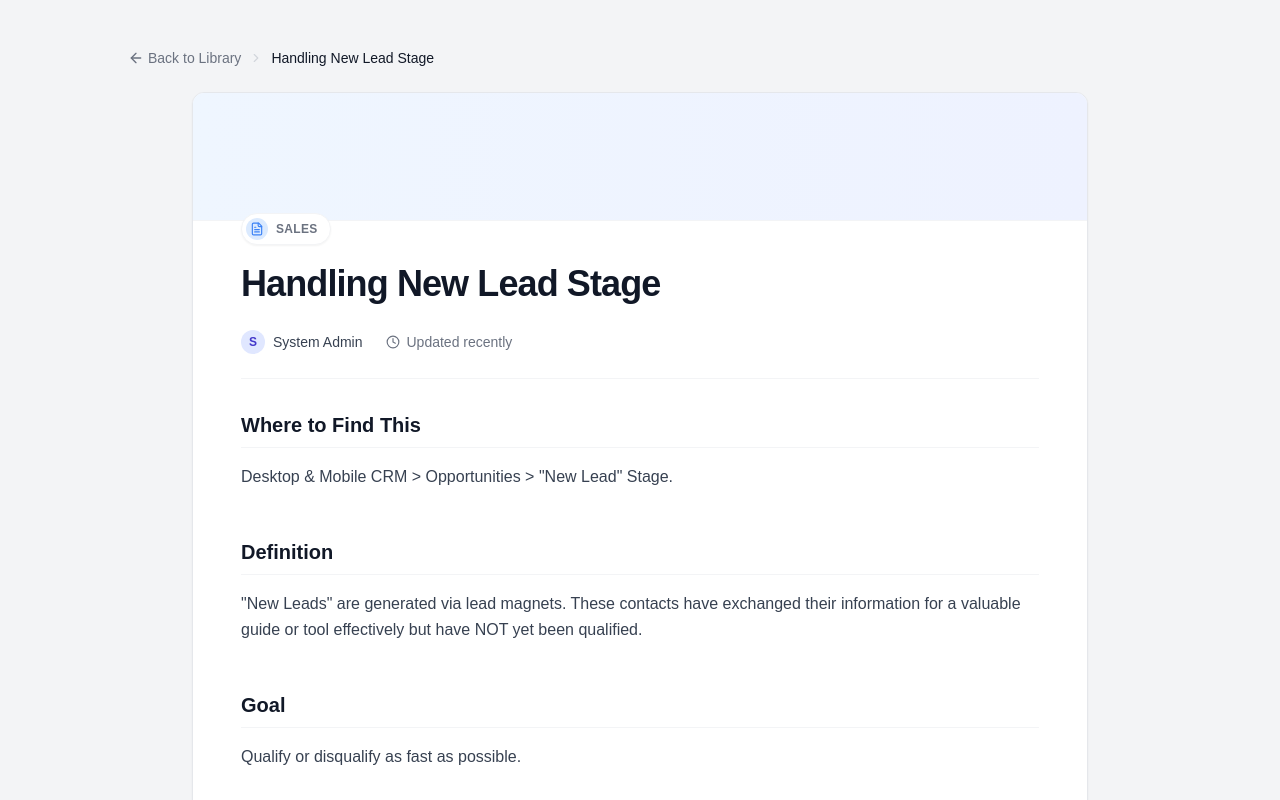
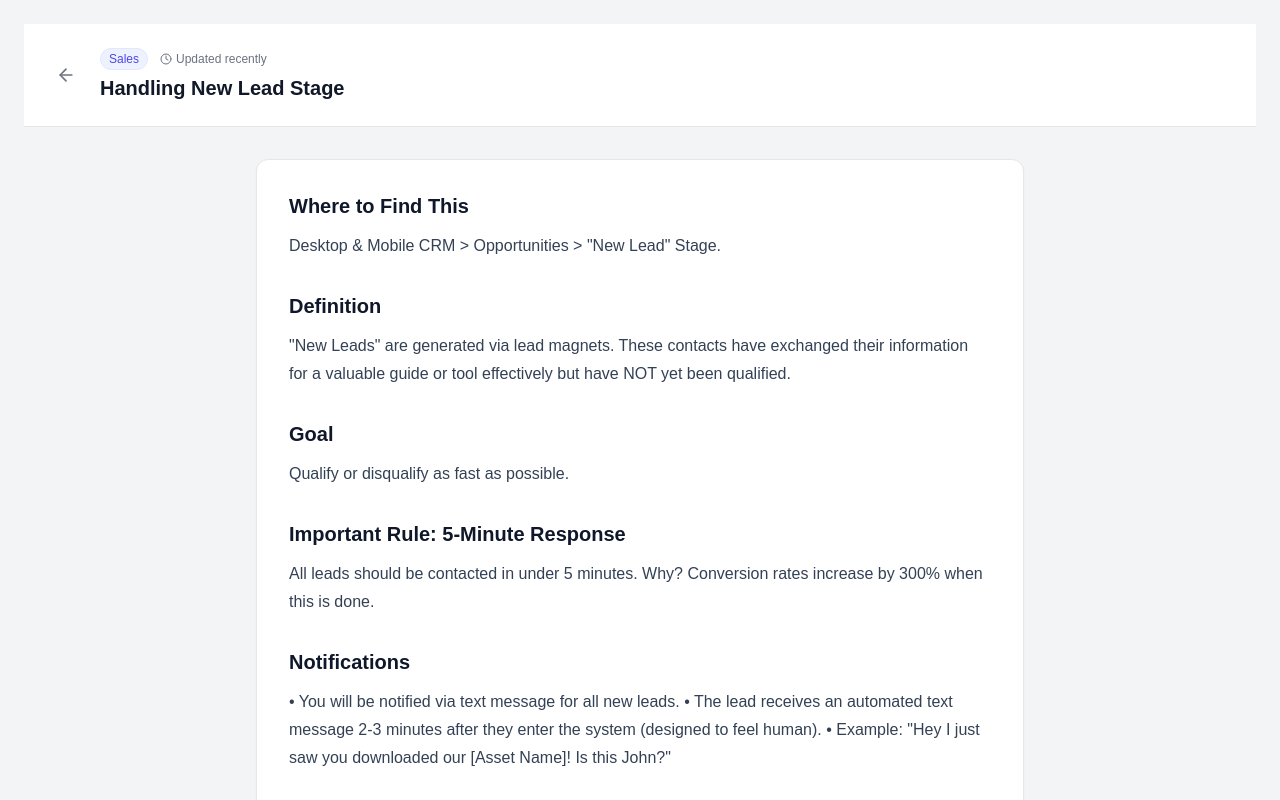
Before and after one commit to christianh0019/client-frameworks, a React (Vite) app: page / in a window 1280 px wide. Both pictures are taken after a click on the element 169 px from the left and 223 px from the top of the page. Shown: the top 800 px of the page. Built offline with nearby package versions, Linux system fonts and the light colour scheme; a web font is replaced by a local one.

Commit message:
Revamp SOP UI with React Markdown and Tailwind Typography

```diff
--- a/src/App.tsx
+++ b/src/App.tsx
@@ -1,4 +1,5 @@
 import { useState, useEffect } from 'react';
+import ReactMarkdown from 'react-markdown';
 import { Search, FileText, Play, Clock, ArrowRight, LayoutGrid, List, ArrowLeft, ChevronRight, CheckSquare } from 'lucide-react';
 
 // Types
@@ -85,137 +86,74 @@ const VideoCard = ({ video, onClick }: { video: Video, onClick: () => void }) =>
 
 // Detail Views
 
-const SOPDetail = ({ sop, onBack }: { sop: SOP, onBack: () => void }) => {
-    // Parse description bullets to create mock "content"
-    const contentPoints = sop.description.split('\n').map(l => l.replace('• ', '').trim()).filter(Boolean);
+const SOPDetail = ({ sop, onBack, onSOPClick }: { sop: SOP, onBack: () => void, onSOPClick?: (sopTitle: string) => void }) => {
+
+    // Helper to process internal links for Markdown
+    const processContent = (content: string) => {
+        // Replace [[LINK:Title]] with [Title](#sop-Title)
+        return content.replace(/\[\[LINK:(.*?)\]\]/g, (match, title) => {
+            return `[${title}](#sop-${title})`;
+        });
+    };
 
     return (
-        <div className="animate-in fade-in slide-in-from-bottom-4 duration-300 pb-12">
-            {/* Breadcrumb / Nav */}
-            <div className="max-w-5xl mx-auto py-6 flex items-center text-sm text-saas-text-secondary">
-                <button onClick={onBack} className="hover:text-saas-text-primary flex items-center transition-colors">
-                    <ArrowLeft size={16} className="mr-1" />
-                    Back to Library
+        <div className="flex flex-col h-full bg-saas-bg">
+            <div className="flex items-center justify-between p-6 border-b border-saas-border bg-white sticky top-0 z-10 w-full">
+                <div className="flex items-center space-x-4">
+                    <button
+                        onClick={onBack}
+                        className="p-2 hover:bg-saas-bg rounded-lg transition-colors text-saas-text-secondary hover:text-saas-text-primary"
+                    >
+                        <ArrowLeft size={20} />
                     </button>
-                <ChevronRight size={14} className="mx-2 text-gray-300" />
-                <span className="text-saas-text-primary font-medium truncate">{sop.title}</span>
-            </div>
-
-            {/* Document Content */}
-            <div className="max-w-4xl mx-auto bg-white rounded-xl shadow-sm border border-saas-border overflow-hidden">
-                {/* Header Banner */}
-                <div className="h-32 bg-gradient-to-r from-blue-50 to-indigo-50 border-b border-gray-100"></div>
-
-                <article className="px-12 py-10 -mt-12 relative">
-                    <div className="mb-8">
-                        <div className="inline-flex items-center space-x-2 mb-4 bg-white p-1 pr-3 rounded-full shadow-sm border border-gray-100">
-                            <div className="p-1 bg-blue-100 rounded-full text-saas-blue">
-                                <FileText size={14} />
-                            </div>
-                            <span className="text-xs font-semibold text-saas-text-secondary uppercase tracking-wide">
+                    <div>
+                        <div className="flex items-center space-x-3 mb-1">
+                            <span className="text-xs font-medium px-2 py-0.5 rounded-full bg-indigo-50 text-indigo-600 border border-indigo-100">
                                 {sop.category}
                             </span>
+                            <span className="text-xs text-saas-text-secondary flex items-center">
+                                <Clock size={12} className="mr-1" />
+                                Updated recently
+                            </span>
                         </div>
-                        <h1 className="text-4xl font-bold text-gray-900 mb-6 tracking-tight leading-tight">{sop.title}</h1>
-
-                        <div className="flex items-center space-x-6 text-sm text-gray-500 border-b border-gray-100 pb-6">
-                            <div className="flex items-center">
-                                <div className="w-6 h-6 rounded-full bg-indigo-100 flex items-center justify-center text-indigo-700 font-bold text-xs mr-2">S</div>
-                                <span className="font-medium text-gray-700">System Admin</span>
-                            </div>
-                            <div className="flex items-center">
-                                <Clock size={14} className="mr-1.5" />
-                                <span>Updated recently</span>
+                        <h2 className="text-xl font-bold text-saas-text-primary">{sop.title}</h2>
                     </div>
                 </div>
             </div>
 
-                    <div className="prose prose-slate max-w-none prose-headings:font-semibold prose-a:text-saas-blue">
-                        {sop.detailedContent ? (
-                            <div className="whitespace-pre-wrap font-sans text-gray-700 leading-relaxed text-base">
-                                {sop.detailedContent.split('\n').map((line, i) => {
-                                    const trimmed = line.trim();
-                                    if (!trimmed) return <div key={i} className="h-4"></div>;
-
-                                    // Headers (Markdown style ###)
-                                    if (trimmed.startsWith('### ')) {
-                                        return <h3 key={i} className="text-xl font-bold text-gray-900 mt-8 mb-4 border-b border-gray-100 pb-2">{trimmed.replace(/^###\s+/, '')}</h3>;
+            <div className="flex-1 overflow-y-auto p-8">
+                <div className="max-w-3xl mx-auto bg-white rounded-xl border border-saas-border shadow-sm p-8">
+                    <article className="prose prose-slate max-w-none prose-headings:font-bold prose-h1:text-3xl prose-h2:text-2xl prose-h3:text-xl prose-a:text-indigo-600 prose-a:no-underline hover:prose-a:underline prose-strong:font-bold prose-strong:text-slate-900">
+                        <ReactMarkdown
+                            components={{
+                                a: ({ node, ...props }) => {
+                                    const href = props.href || '';
+                                    if (href.startsWith('#sop-')) {
+                                        return (
+                                            <a
+                                                {...props}
+                                                href="#"
+                                                onClick={(e) => {
+                                                    e.preventDefault();
+                                                    const title = href.replace('#sop-', '');
+                                                    if (onSOPClick) {
+                                                        onSOPClick(title);
                                                     }
-
-                                    // Sub-headers / Keys
-                                    if (trimmed.endsWith(':') || (trimmed === trimmed.toUpperCase() && trimmed.length > 3 && !trimmed.includes(' ') && !trimmed.startsWith('[['))) {
-                                        return <strong key={i} className="block mt-4 mb-2 text-gray-900">{line}</strong>
-                                    }
-
-                                    // Link Detection [[LINK:SOP Title]]
-                                    const linkMatch = line.match(/\[\[LINK:(.*?)\]\]/);
-                                    if (linkMatch) {
-                                        const targetSop = linkMatch[1];
-                                        const parts = line.split(linkMatch[0]);
-                                        return (
-                                            <div key={i} className="my-2">
-                                                {parts[0]}
-                                                <button
-                                                    onClick={() => {
-                                                        const event = new CustomEvent('navigate-sop', { detail: targetSop });
-                                                        window.dispatchEvent(event);
                                                 }}
-                                                    className="inline-flex items-center text-saas-blue font-medium hover:underline cursor-pointer"
+                                                className="text-indigo-600 font-medium hover:text-indigo-800 transition-colors cursor-pointer"
                                             >
-                                                    <FileText size={14} className="mr-1" />
-                                                    {targetSop}
-                                                </button>
-                                                {parts[1]}
-                                            </div>
+                                                {props.children}
+                                            </a>
                                         );
                                     }
-
-                                    return <div key={i}>{line}</div>
-                                })}
+                                    return <a {...props} target="_blank" rel="noopener noreferrer" className="text-indigo-600 hover:underline">{props.children}</a>;
+                                }
+                            }}
+                        >
+                            {processContent(sop.detailedContent || '')}
+                        </ReactMarkdown>
+                    </article>
                 </div>
-                        ) : (
-                            <>
-                                <p className="text-lg text-gray-600 mb-8 leading-relaxed">
-                                    This Standard Operating Procedure outlines the verified process for <strong>{sop.title}</strong>.
-                                    Follow the steps below to ensure consistency and quality.
-                                </p>
-
-                                <div className="bg-gray-50 rounded-xl p-6 border border-gray-200 mb-10">
-                                    <h3 className="text-sm font-bold text-gray-900 uppercase tracking-wider mb-4 flex items-center">
-                                        <CheckSquare size={16} className="mr-2 text-saas-blue" />
-                                        Key Objectives
-                                    </h3>
-                                    <ul className="space-y-3 m-0 p-0 list-none">
-                                        {contentPoints.map((point, i) => (
-                                            <li key={i} className="flex items-start p-0 m-0">
-                                                <div className="mt-1.5 w-1.5 h-1.5 rounded-full bg-saas-blue mr-3 flex-shrink-0"></div>
-                                                <span className="text-gray-700">{point}</span>
-                                            </li>
-                                        ))}
-                                    </ul>
-                                </div>
-
-                                <h3>Procedure Steps</h3>
-                                <ol className="space-y-4">
-                                    <li><strong>Preparation:</strong> Ensure you have all necessary access and tools ready before beginning this workflow.</li>
-                                    <li><strong>Execution:</strong> Follow the checklist items above in sequential order.</li>
-                                    <li><strong>Verification:</strong> Double-check your work against the quality standards defined in the {sop.category} guidelines.</li>
-                                    <li><strong>Documentation:</strong> Log any variations or issues in the CRM notes field.</li>
-                                </ol>
-
-                                <div className="mt-10 p-5 bg-blue-50/50 border border-blue-100 rounded-lg text-sm text-blue-900 flex items-start">
-                                    <div className="mr-3 mt-0.5 text-blue-500">
-                                        <svg width="20" height="20" viewBox="0 0 24 24" fill="none" stroke="currentColor" strokeWidth="2"><circle cx="12" cy="12" r="10"></circle><line x1="12" y1="8" x2="12" y2="12"></line><line x1="12" y1="16" x2="12.01" y2="16"></line></svg>
-                                    </div>
-                                    <div>
-                                        <strong className="block mb-1 text-blue-700">Important Note</strong>
-                                        This process is critical for maintaining our operational standards. If you encounter any blockers, escalate to your manager immediately.
-                                    </div>
-                                </div>
-                            </>
-                        )}
-                    </div>
-                </article>
             </div>
         </div>
     );
@@ -738,7 +676,14 @@ Briefly explain your 3-step process: Design -> Pre-Construction -> Build.
                 ) : null}
 
                 {activeView === 'sop-detail' && selectedSOP && (
-                    <SOPDetail sop={selectedSOP} onBack={goBack} />
+                    <SOPDetail
+                        sop={selectedSOP}
+                        onBack={goBack}
+                        onSOPClick={(title) => {
+                            const found = allSops.find(s => s.title === title);
+                            if (found) handleSOPClick(found);
+                        }}
+                    />
                 )}
 
                 {activeView === 'video-detail' && selectedVideo && (
--- a/tailwind.config.js
+++ b/tailwind.config.js
@@ -35,5 +35,7 @@ export default {
             }
         },
     },
-    plugins: [],
+    plugins: [
+        require('@tailwindcss/typography'),
+    ],
 }
```
Also changed, not shown: package.json (+8 -6 lines), 1 other file (tests, documents, lock files or other folders). Lines whose indentation alone changed are shown as unchanged.
